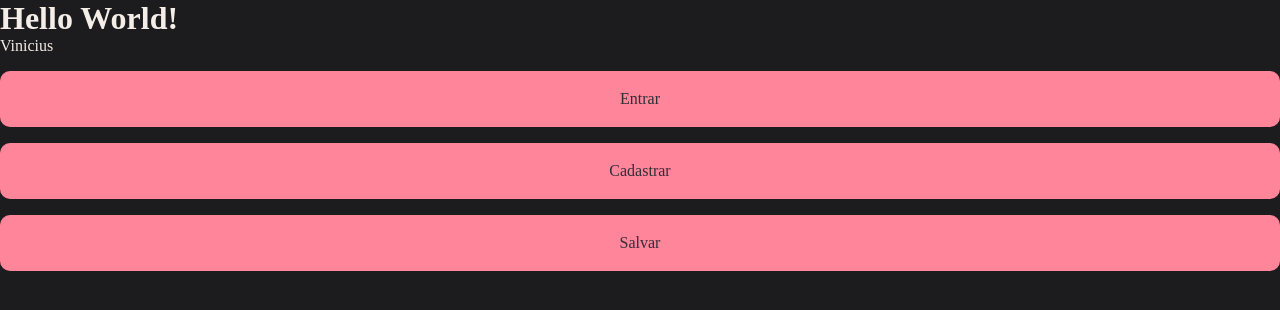
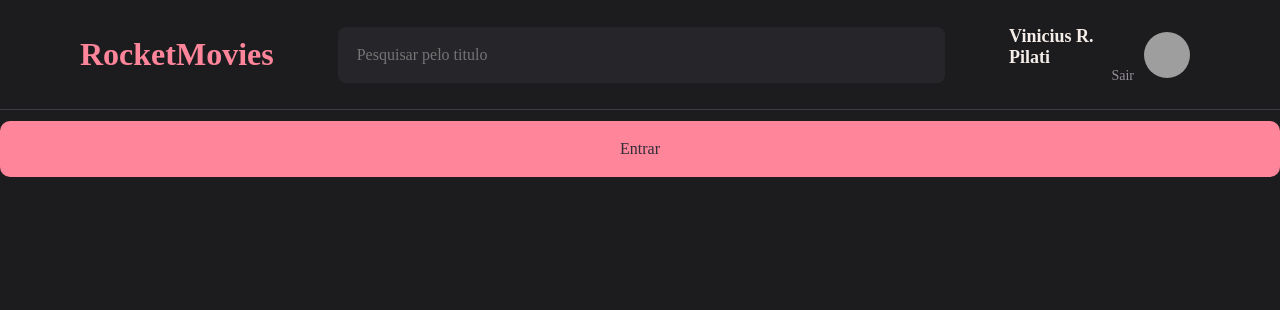
Before and after one commit to ViniciusPilati33333/Stage09-desafioRocketMovies, a React app in the folder rocketmovies/: page / in a window 1280 px wide. Shown: the top 310 px of the page. Built offline with nearby package versions, Linux system fonts and the light colour scheme; grey boxes are pictures that could not be loaded; the HTML template or start-up script is replaced by a standard one.

Commit message:
component header

```diff
--- /dev/null
+++ b/rocketmovies/src/components/Header/index.jsx
@@ -0,0 +1,19 @@
+import { Container, Profile } from './styles';
+
+
+export function Header() {
+    return(
+        <Container>
+            <Profile>
+               <h1>RocketMovies</h1>
+               <input type="text" placeholder='Pesquisar pelo titulo' />
+
+            <div>
+                <strong>Vinicius R. Pilati</strong>
+                <span>Sair</span>
+            </div>
+            <img src="https://github.com/ViniciusPilati33333.png" alt="foto do usuário" />
+            </Profile>
+        </Container>
+    )
+}
--- /dev/null
+++ b/rocketmovies/src/components/Header/styles.js
@@ -0,0 +1,61 @@
+import styled from "styled-components"
+
+export const Container = styled.header`
+    grid-area: header;
+
+    height: 110px;
+    width: 100%;
+
+    border-bottom-width: 1px;
+    border-bottom-style: solid;
+    border-bottom-color: ${({theme}) => theme.COLORS.LINE};
+
+    display: flex;
+    padding: 0 80px;
+
+`;
+
+export const Profile = styled.div`
+  display: flex;
+  align-items: center;
+
+  > h1 {
+    color: ${({ theme }) => theme.COLORS.PINK};
+    margin-right: 64px;
+  }
+
+  > input {
+    width: 630px;
+    height: 56px;
+    border-radius: 8px;
+    background-color: ${({ theme }) => theme.COLORS.BACKGROUND_800};
+    color: ${({ theme }) => theme.COLORS.WORDS};
+    margin-right: 64px;
+    border: none;
+    padding: 19px;
+  }
+
+  > img {
+    width: 66px;
+    height: 66px;
+    border-radius: 50%;
+    padding: 10px;
+  }
+
+  > div {
+    display: flex;
+    flex-direction: column;
+
+    span {
+      font-size: 14px;
+      color: ${({ theme }) => theme.COLORS.WORDS};
+      display: flex;
+      justify-content: flex-end;
+    }
+
+    strong {
+      font-size: 18px;
+      color: ${({ theme }) => theme.COLORS.WHITE};
+    }
+  }
+`;
--- a/rocketmovies/src/pages/Details/index.jsx
+++ b/rocketmovies/src/pages/Details/index.jsx
@@ -1,16 +1,12 @@
 import { Container } from './styles';
 import { Button } from '../../components/Button';
+import { Header } from '../../components/Header';
 
 export function Details() {
     return(
         <Container>
-            <h1>Hello World!</h1>
-            <span>Vinicius</span>
-
-
+            <Header />
             <Button title="Entrar"/>
-            <Button title="Cadastrar"/>
-            <Button title="Salvar"/>
 
         </Container>
     )
--- a/rocketmovies/src/pages/Details/styles.js
+++ b/rocketmovies/src/pages/Details/styles.js
@@ -1,7 +1,12 @@
 import styled from "styled-components";
 
 export const Container = styled.div`
+    width: 100%:
+    height: 100vh;
+    display: grid;
 
-
-
+    grid-template-rows: 105px auto;
+    grid-template-areas:
+    "header"
+    "content"
 `;
--- a/rocketmovies/src/styles/theme.js
+++ b/rocketmovies/src/styles/theme.js
@@ -7,5 +7,7 @@ export default {
 
     GRAY_300: "#312E38",
     WHITE: "#F4EDE8",
+    LINE: "#3E3B47",
+    WORDS: "#948F99",
   },
 };
```
